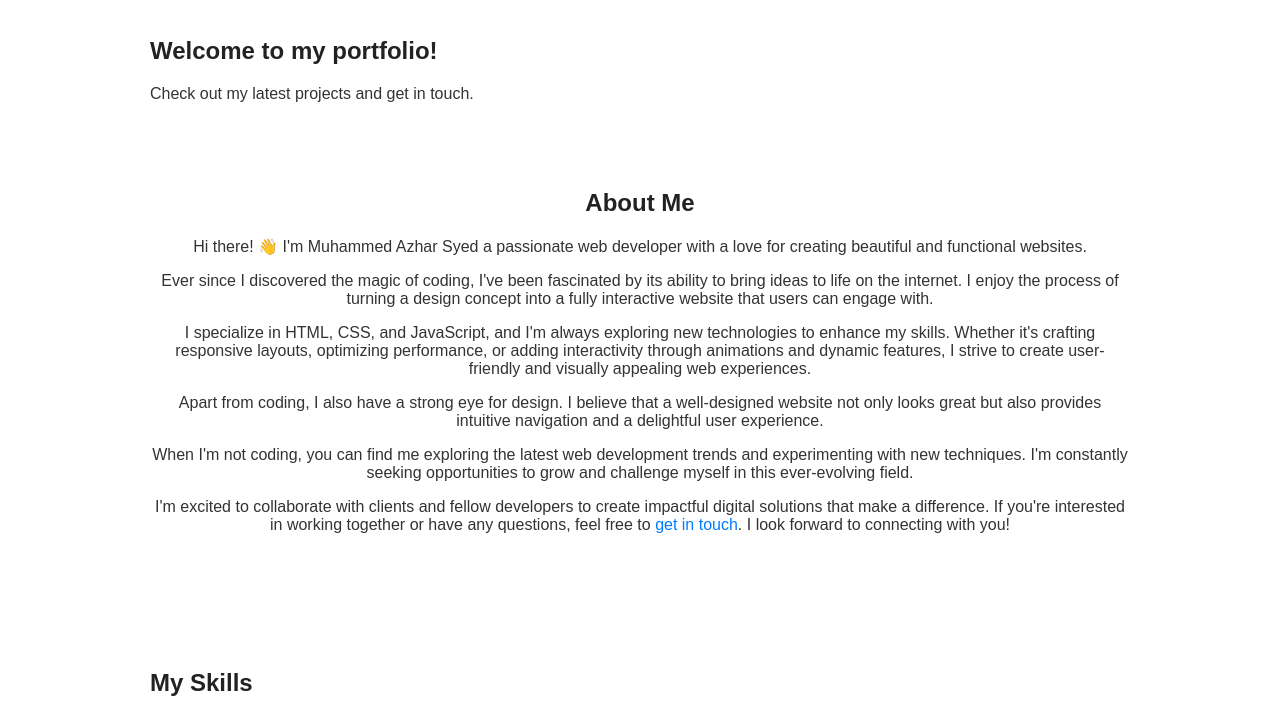
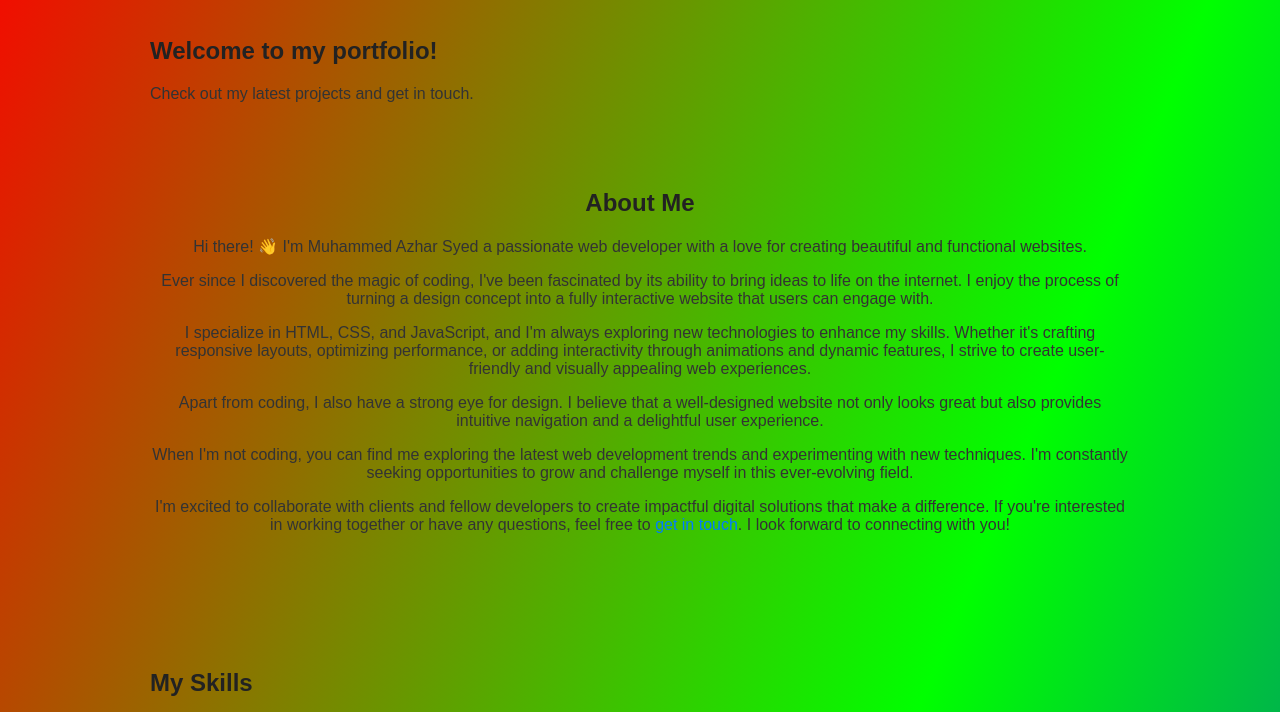
Before and after one commit to CodeMaestro786/Muhammed-Azhar-Syed-Portfolio, a plain HTML site: page index.html in a window 1280 px wide. Shown: the part 171-883 px from the top of the page. Drawn offline with Linux system fonts and the light colour scheme.

Commit message:
Update styles.css

```diff
--- a/styles.css
+++ b/styles.css
@@ -4,6 +4,7 @@ body {
   margin: 0;
   padding: 0;
   color: #333;
+  background: linear-gradient(to bottom right, #ff0000, #00ff00, #0000ff);
 }
 
 h1, h2 {
```
